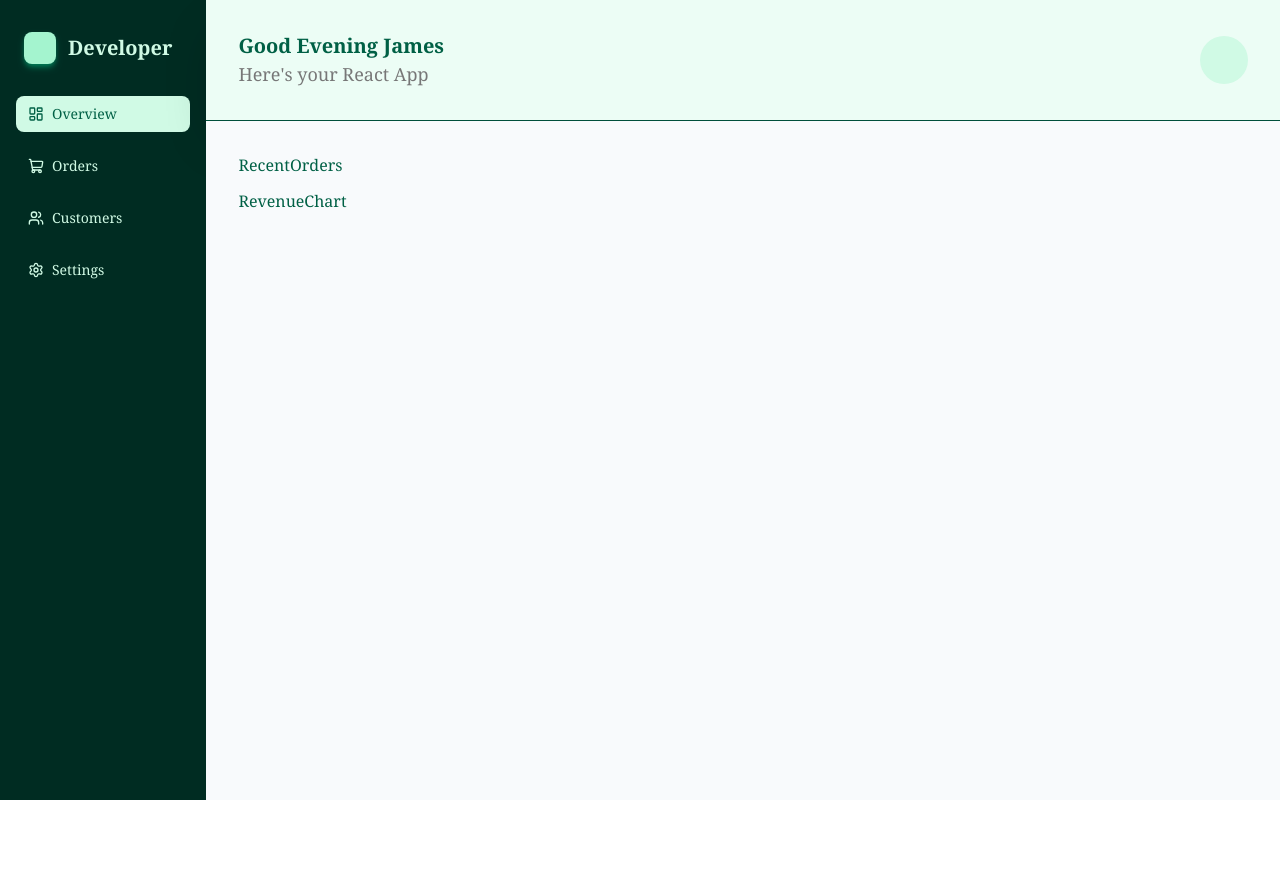
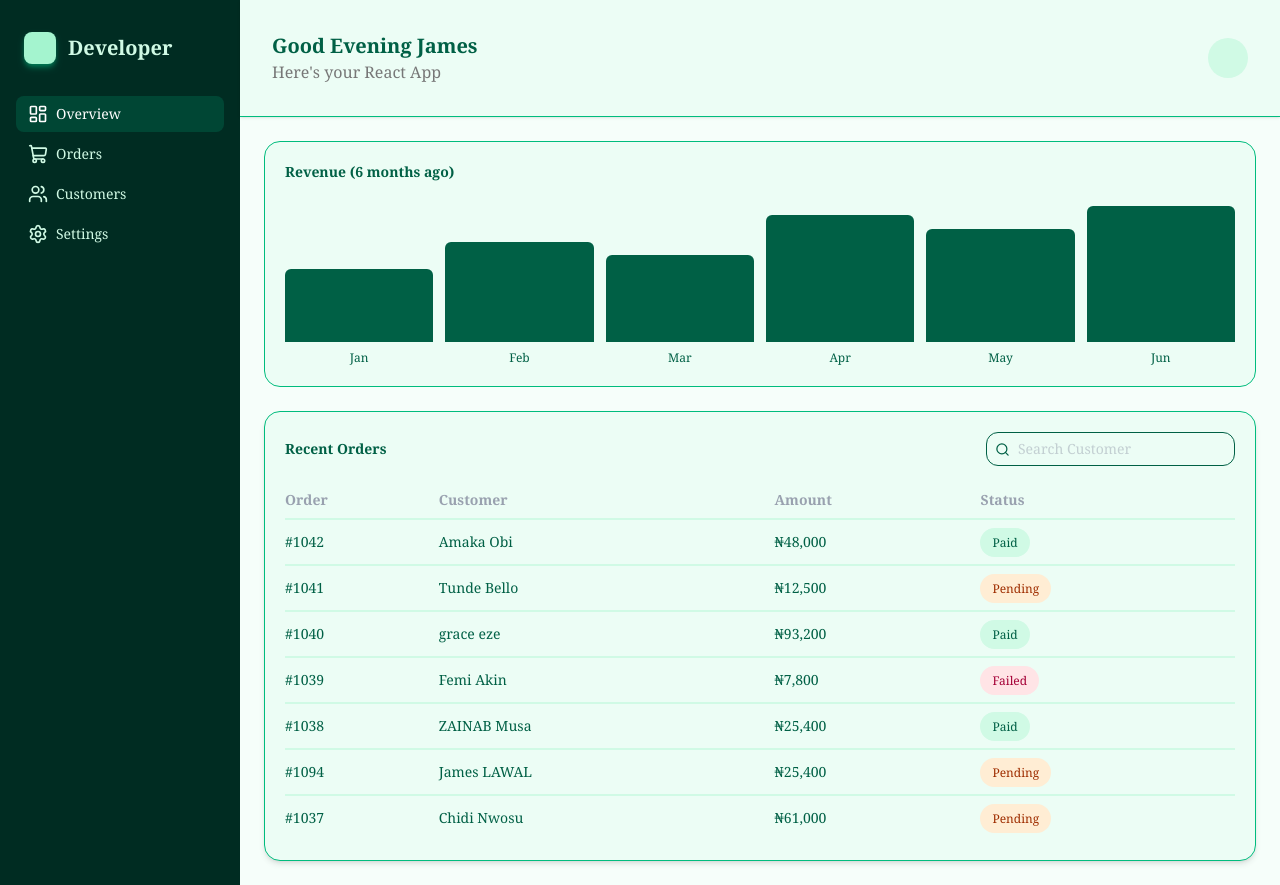
Before and after one commit to Jasgitcodes/sales-dashboard, a React (Vite) app: page /customers in a window 1280 px wide. Before the commit the page ends 800 px from the top, so only its background shows below. Built offline with nearby package versions, Linux system fonts and the light colour scheme.

Commit message:
feat: recent orders/revenue chart

```diff
--- a/index.html
+++ b/index.html
@@ -4,7 +4,7 @@
     <meta charset="UTF-8" />
     <link rel="icon" type="image/svg+xml" href="/favicon.svg" />
     <meta name="viewport" content="width=device-width, initial-scale=1.0" />
-    <title>my-app</title>
+    <title>Sales Dashh</title>
   </head>
   <body>
     <div id="root"></div>
--- a/src/App.jsx
+++ b/src/App.jsx
@@ -6,14 +6,13 @@ import RevenueChart from './components/RevenueChart'
 
 const App = () => {
   return (
-    <div className='flex justify-center min-h-full font-serif text-emerald-800'>
+    <div className='flex justify-center min-h-screen font-serif text-emerald-800 '>
       <SideBar />
-
-      <div className='flex flex-col w-full h-screen'>
+      <div className='flex-1'>
         <TopBar />
-        <main className='h-full flex flex-col gap-3 bg-slate-50 p-8'>
+        <main className='p-6 space-y-6 bg-emerald-100/20'>
+          <RevenueChart />
           <RecentOrders />
-          <RevenueChart />
         </main>
       </div>
     </div>
--- a/src/components/RecentOrders.jsx
+++ b/src/components/RecentOrders.jsx
@@ -1,8 +1,69 @@
-import React from 'react'
+import { Search } from 'lucide-react'
+import React, { useState } from 'react'
+import { orders } from '../data/data'
 
 const RecentOrders = () => {
+
+    const [query, setQuery] = useState("")
+    const filtered = orders.filter((order) => order.customer.toLowerCase().includes(query.toLowerCase()))
+
+     const badge = {
+        paid: "bg-emerald-100  text-xs font-small text-emerald-800 px-3 py-1.5 rounded-full",
+        pending: "bg-orange-100  text-xs font-small text-orange-800 px-3 py-1.5 rounded-full",
+        failed: "bg-rose-100  text-xs font-small text-rose-800 px-3 py-1.5 rounded-full",
+
+    }
     return (
-        <div>RecentOrders</div>
+        // {const Icon  < Search />}
+        <div className='border rounded-2xl bg-emerald-50  border-emerald-500 shadow-md p-5'>
+            <div className='flex items-center justify-between '>
+                <h1 className='text-sm font-semibold'>Recent Orders</h1>
+                <div className='flex items-center gap-2 border px-2 py-1.5 rounded-xl'>
+                    <Search size={15} />
+                    <input type="search" value="" placeholder="Search Customer"
+                        value={query}
+                        onChange={(e) => setQuery(e.target.value)}
+                        className='text-gray-400 text-sm outline-none'
+                    />
+                </div>
+
+            </div>
+            <table className='mt-6 w-full text-sm'>
+                <thead>
+                    <tr className='text-left text-gray-400 '>
+                        <th className='pb-2 font-semibold'>Order</th>
+                        <th className='pb-2 font-semibold'>Customer</th>
+                        <th className='pb-2 font-semibold'>Amount</th>
+                        <th className='pb-2 font-semibold'>Status</th>
+                    </tr>
+                </thead>
+                <tbody>
+                    {filtered.map((od) => {
+                        const statusKey = od.status.toLowerCase();
+                        return (
+                            <tr key={od.id} className='border-t-2 border-emerald-100 hover:bg-slate-100'>
+                                <td className='py-3 font-medium'>{od.id}</td>
+                                <td className='py-3 font-medium'>{od.customer}</td>
+                                <td className='py-3 font-medium'>{od.amount}</td>
+                                <td className='py-3 font-medium'>
+                                    <span className={`${badge[statusKey] ?? 'bg-slate-200 text-slate-800'} text-xs `}>
+                                        {od.status}
+                                    </span>
+                                </td>
+
+                            </tr>
+                        )
+                    })}
+
+                    {filtered.length === 0 && (
+                        <tr >
+                            <td colSpan={4} className='py-6 font-medium text-center'> No Customers Match `{query}`</td>
+                        </tr>
+                    )}
+
+                </tbody>
+            </table>
+        </div>
     )
 }
 
--- a/src/components/RevenueChart.jsx
+++ b/src/components/RevenueChart.jsx
@@ -1,8 +1,32 @@
 import React from 'react'
+import { chartData } from '../data/data'
 
 const RevenueChart = () => {
+    const max = Math.max(...chartData.map((data) => data.value))
+
     return (
-        <div>RevenueChart</div>
+        <div className='border rounded-2xl bg-emerald-50  border-emerald-500 p-5'>
+            <h1 className='text-sm font-semibold'>Revenue (6 months ago)</h1>
+
+            <div className='mt-6 flex items-end justify-between gap-3 h-40'>
+                {chartData.map((data) => {
+                    const height = (data.value / max) * 100
+
+                    return (
+                        <div
+                            key={data.month}
+                            className='flex flex-1 flex-col justify-end items-center gap-2 h-full'
+                        >
+                            <div
+                                className='w-full rounded-t-md bg-emerald-800'
+                                style={{ height: `${height}%` }}
+                            />
+                            <span className='text-xs '>{data.month}</span>
+                        </div>
+                    )
+                })}
+            </div>
+        </div>
     )
 }
 
--- a/src/components/SideBar.jsx
+++ b/src/components/SideBar.jsx
@@ -7,12 +7,11 @@ const SideBar = () => {
     return (
         <aside className='w-60 px-4 bg-emerald-950 text-emerald-100 py-8'>
             <div className="flex items-center-safe px-2">
-
                 <div className='w-8 h-8 shadow-md rounded-lg mr-3 bg-emerald-200 shadow-emerald-700'></div>
                 <p className='text-xl font-bold'>Developer</p>
             </div>
 
-            <nav className='mt-8 flex flex-col gap-4'>
+            <nav className='mt-8 flex flex-col gap-1'>
                 {navItems.map((navItem) => {
                     const Icon = navItem.icon
                     const isActive = navItem.name === active
@@ -22,10 +21,10 @@ const SideBar = () => {
                             onClick={() => {
                                 setActive(navItem.name)
                             }}
-                            className={`flex  items-center gap-2 rounded-lg px-3 py-2 text-sm font-medium cursor-pointer
-                                    ${isActive ? "bg-emerald-100 text-emerald-800" : "hover:bg-emerald-100 hover:text-emerald-800"}`}
+                            className={`flex items-center gap-2 rounded-lg px-3 py-2 text-sm font-medium
+                                    ${isActive ? "bg-emerald-800/50 text-white" : "hover:bg-emerald-800/30 "}`}
                         >
-                            <Icon size={16} />
+                            <Icon size={20} />
                             {navItem.name}
                         </button>
                     )
--- a/src/components/TopBar.jsx
+++ b/src/components/TopBar.jsx
@@ -2,12 +2,12 @@ import React from 'react'
 
 const TopBar = () => {
     return (
-        <div className='flex items-center justify-between p-8 bg-emerald-50 border-b border-emerald-900 shadow-2xl'>
+        <div className='flex items-center justify-between p-8 bg-emerald-50 border-b border-emerald-500 shadow-sm'>
             <div>
                 <h1 className='text-xl font-bold'>Good Evening James</h1>
-                <p className='text-lg text-[#777]'>Here's your React App</p>
+                <p className=' text-[#777]'>Here's your React App</p>
             </div>
-            <div className='w-12 h-12 rounded-full bg-emerald-100'></div>
+            <div className='w-10 h-10 rounded-full bg-emerald-100'></div>
         </div>
     )
 }
```
